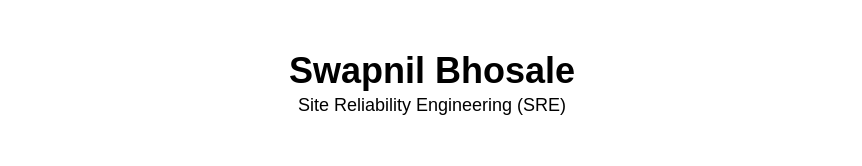
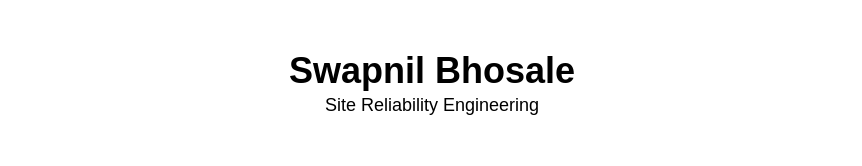
Before and after one commit to bhosaleswapnil2103/aws-deploywith-gitactions, a plain HTML site: page index.html in a window 1280 px wide. Shown: the top 166 px of the page, without its empty margins (208-1070 px from the left). Drawn offline with Linux system fonts and the light colour scheme.

Commit message:
Addition

```diff
--- a/index.html
+++ b/index.html
@@ -8,7 +8,7 @@
 	<div class="container">
 		<header>
 			<h1>Swapnil Bhosale</h1>
-			<p>Site Reliability Engineering (SRE)</p>
+			<p>Site Reliability Engineering</p>
 		</header>
 		<section>
 			<h2>Summary</h2>
```
